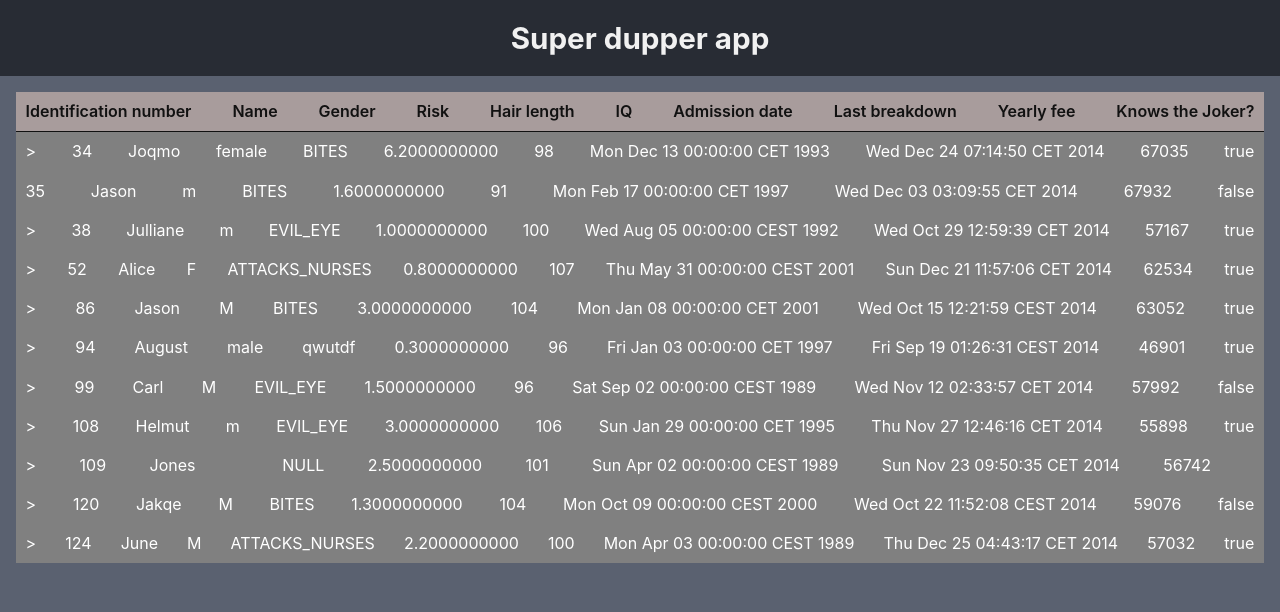
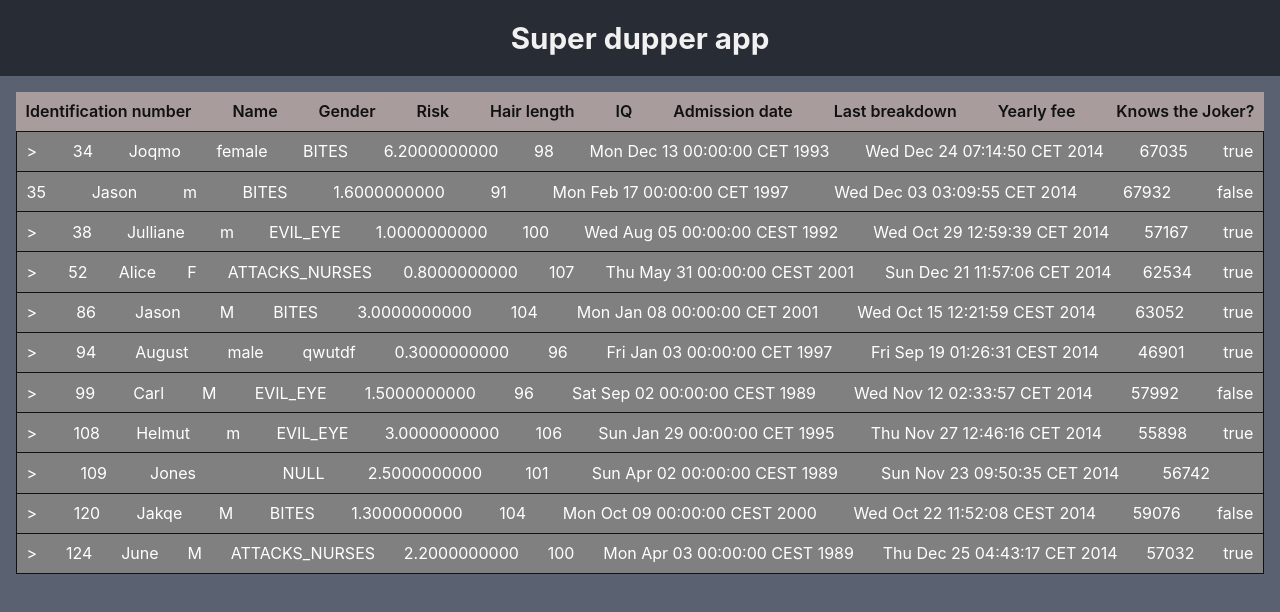
Before and after one commit to vojoup/ataccama-table, a React (Create React App) app: page / in a window 1280 px wide. Shown: the top 612 px of the page. Built offline with nearby package versions, Linux system fonts and the light colour scheme.

Commit message:
Rename Columns to Rows

```diff
--- a/src/components/Column/Column.css
+++ b/src/components/Row/Row.css
@@ -3,6 +3,13 @@
   display: flex;
   align-items: stretch;
   justify-content: space-between;
+  border-bottom: #111 1px solid;
+  border-right: #111 1px solid;
+  border-left: #111 1px solid;
+}
+
+.row:hover {
+  background-color: rgba(128, 128, 128, 0.863);
 }
 
 .data-cell {
--- a/src/components/Column/Column.jsx
+++ b/src/components/Row/Row.jsx
@@ -1,7 +1,7 @@
 import React, { Component } from 'react';
-import './Column.css';
+import './Row.css';
 
-export default class Column extends Component {
+export default class Row extends Component {
   constructor(props) {
     super(props);
     this.state = {
--- a/src/components/Table/Table.jsx
+++ b/src/components/Table/Table.jsx
@@ -1,12 +1,12 @@
 import React, { Component } from 'react';
-import Column from '../Column/Column';
+import Row from '../Row/Row';
 import './Table.css';
 
 export default class Table extends Component {
-  renderColumns() {
+  renderRows() {
     const { data } = this.props;
     return data.map(({ data, kids }, i) => (
-      <Column data={data} kids={kids} key={i} />
+      <Row data={data} kids={kids} key={i} />
     ));
   }
 
@@ -21,9 +21,9 @@ export default class Table extends Component {
 
   render() {
     return (
-      <div className="grid">
+      <div>
         <div className="table-heading">{this.renderTableLable()}</div>
-        <div>{this.renderColumns()}</div>
+        <div>{this.renderRows()}</div>
       </div>
     );
   }
```
